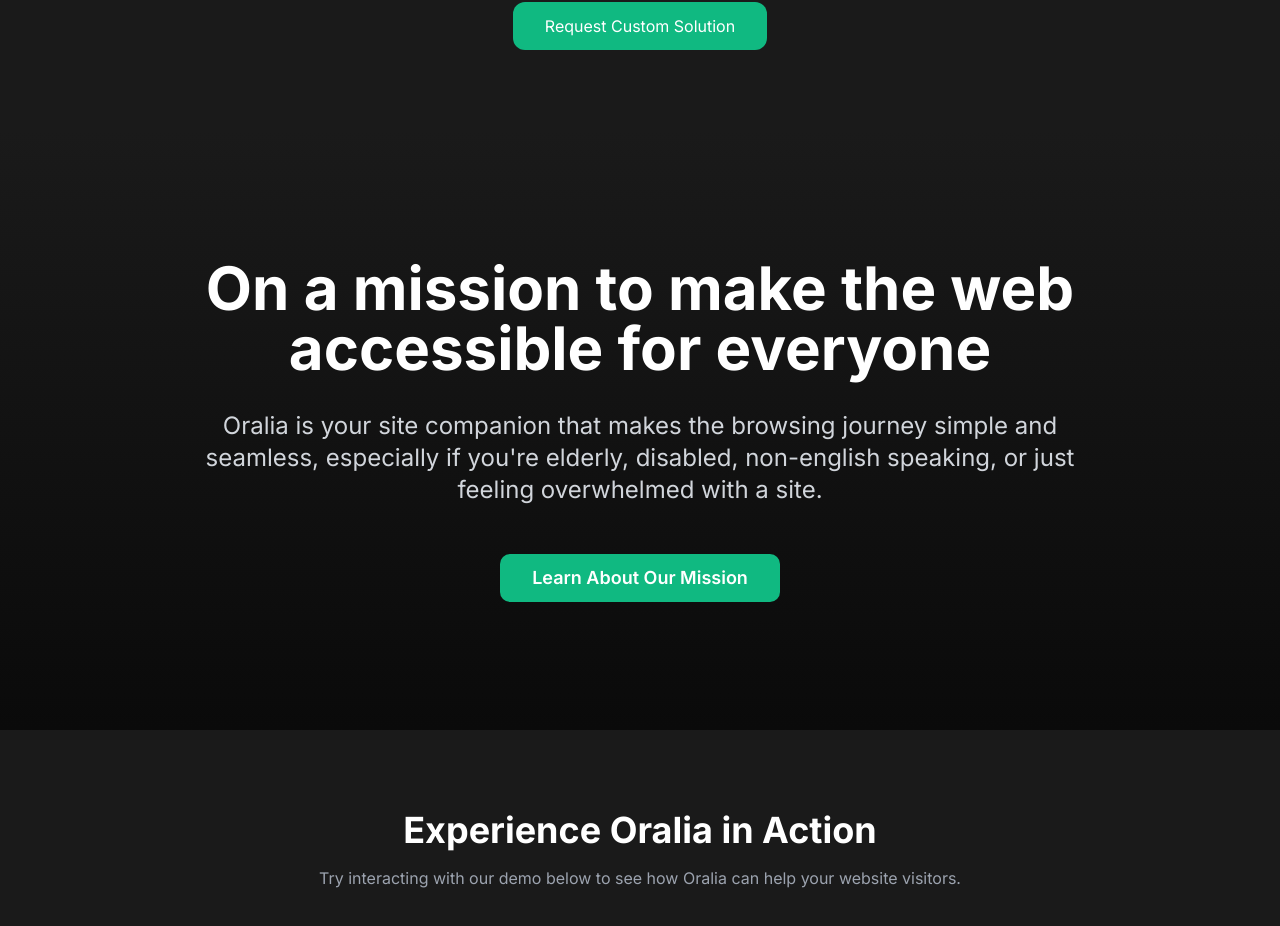
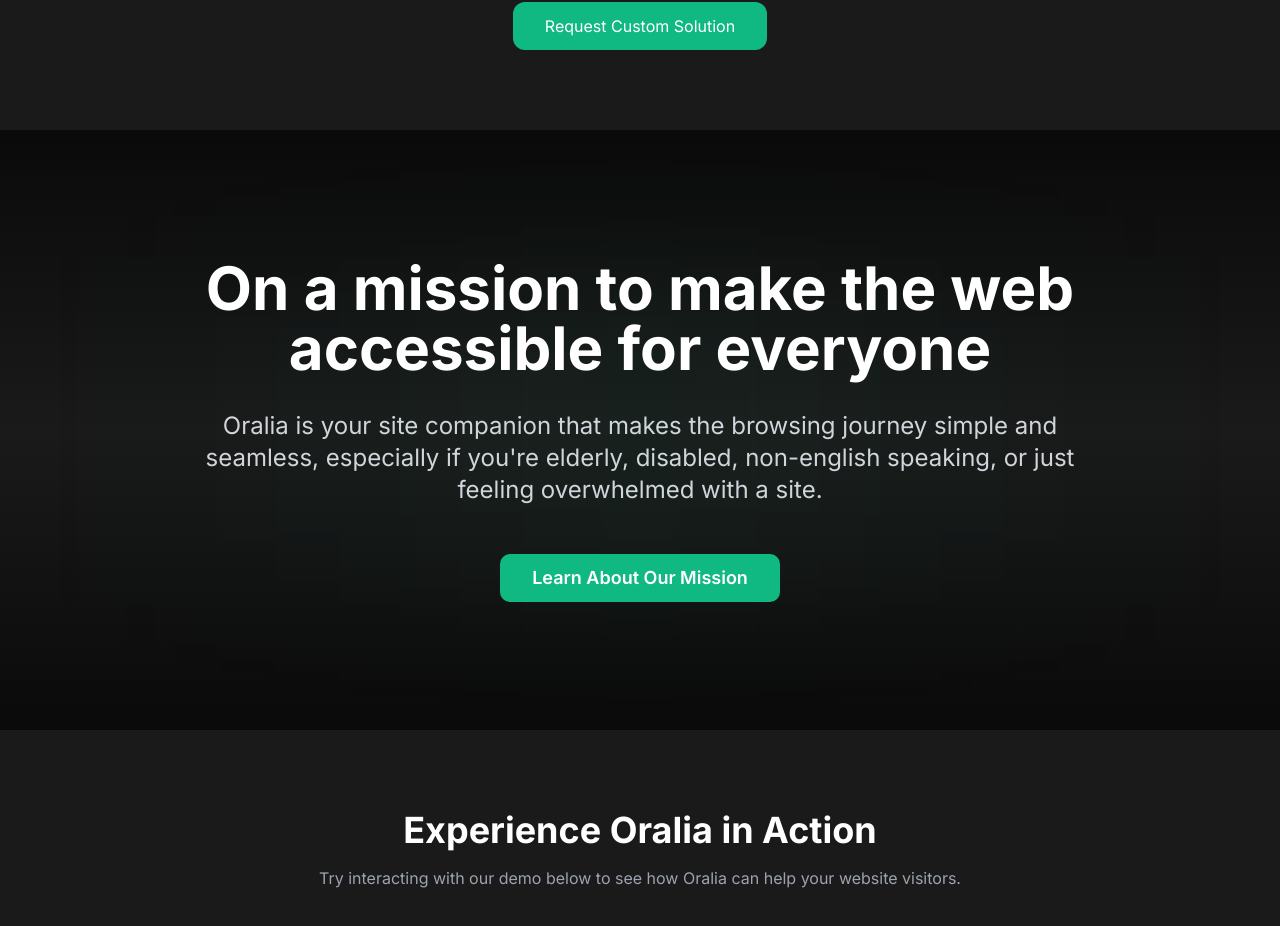
Before and after one commit to SantoshNaranap/oralia-voice-whisper, a React (Vite) app: page / in a window 1280 px wide. Shown: the part 2535-3461 px from the top of the page. Built offline with nearby package versions, Linux system fonts and the light colour scheme.

Commit message:
Fix: Improve background flow in Hero section
Improved the background animations and flow in the Hero section for a more seamless and visually appealing experience.

```diff
--- a/src/pages/Index.tsx
+++ b/src/pages/Index.tsx
@@ -32,15 +32,18 @@ const Index = () => {
           <Verticals />
         </div>
         <motion.section
-          className="py-24 md:py-32 px-6 md:px-10 bg-gradient-to-b from-dark-accent to-dark"
+          className="py-24 md:py-32 px-6 md:px-10 bg-gradient-to-b from-dark via-dark-accent to-dark"
           initial={{ opacity: 0 }}
           whileInView={{ opacity: 1 }}
           viewport={{ once: true }}
           transition={{ duration: 0.7 }}
         >
-          <div className="max-w-6xl mx-auto text-center">
+          <div className="max-w-6xl mx-auto text-center relative">
+            {/* Background decoration for smoother transition */}
+            <div className="absolute inset-0 bg-gradient-to-r from-transparent via-oralia/5 to-transparent rounded-3xl blur-3xl" />
+
             <motion.h2
-              className="text-4xl md:text-5xl lg:text-6xl font-bold mb-8 text-white leading-tight"
+              className="text-4xl md:text-5xl lg:text-6xl font-bold mb-8 text-white leading-tight relative z-10"
               initial={{ y: 20, opacity: 0 }}
               whileInView={{ y: 0, opacity: 1 }}
               viewport={{ once: true }}
@@ -49,7 +52,7 @@ const Index = () => {
               On a mission to make the web accessible for everyone
             </motion.h2>
             <motion.p
-              className="text-gray-300 text-xl md:text-2xl mb-12 max-w-4xl mx-auto leading-relaxed"
+              className="text-gray-300 text-xl md:text-2xl mb-12 max-w-4xl mx-auto leading-relaxed relative z-10"
               initial={{ y: 20, opacity: 0 }}
               whileInView={{ y: 0, opacity: 1 }}
               viewport={{ once: true }}
@@ -63,6 +66,7 @@ const Index = () => {
               viewport={{ once: true }}
               transition={{ duration: 0.7, delay: 0.4 }}
               whileHover={{ scale: 1.05 }}
+              className="relative z-10"
             >
               <Button className="bg-oralia hover:bg-oralia-dark text-white px-8 py-6 text-lg font-semibold transition-all duration-300 hover:shadow-lg hover:shadow-oralia/20">
                 <Link to="/mission">Learn About Our Mission</Link>
```
